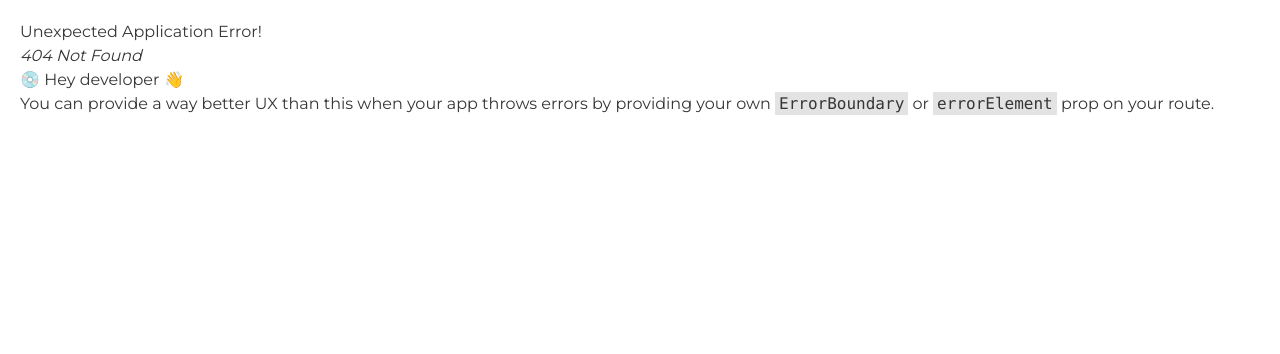
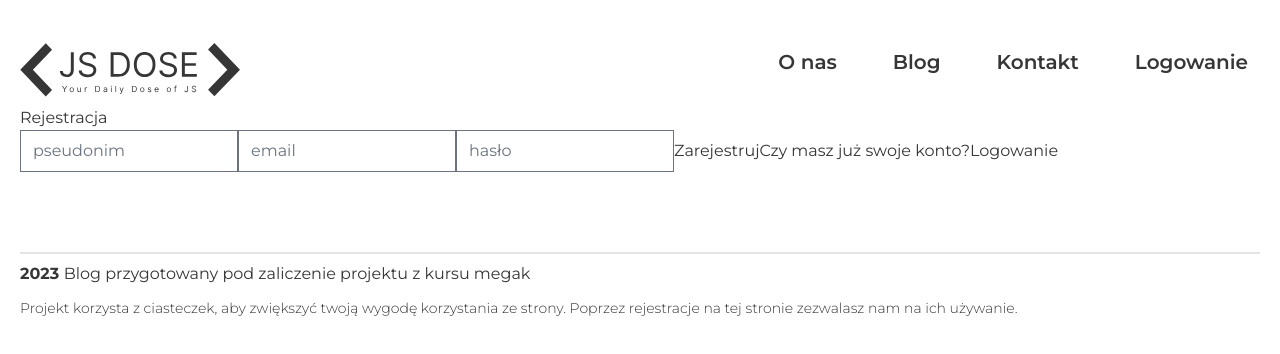
Before and after one commit to Muniox/blog-megak-front, a React (Vite) app: page /register in a window 1280 px wide. Before the commit this address had no page. Shown: the top 354 px of the page. Built offline with nearby package versions, Linux system fonts and the light colour scheme.

Commit message:
Added new page Register with basic form

```diff
--- a/src/App.tsx
+++ b/src/App.tsx
@@ -8,6 +8,7 @@ import { Footer } from './components/Footer';
 import { Navbar } from './components/Navbar';
 import { Home } from './pages/Home';
 import { Login } from './pages/Login';
+import { Register } from './pages/Register';
 
 const Layout = () => (
   <>
@@ -30,6 +31,10 @@ const router = createBrowserRouter([
         path: '/login',
         element: <Login />,
       },
+      {
+        path: '/register',
+        element: <Register />,
+      },
     ],
   },
 
--- a/src/components/Header.tsx
+++ b/src/components/Header.tsx
@@ -1,4 +1,5 @@
 import React from 'react';
+import { Link } from 'react-router-dom';
 import Programmer from '../assets/programmer.svg';
 import Arrow from '../assets/arrow.svg';
 
@@ -31,12 +32,14 @@ export const Header = () => {
         <img src={Programmer} alt="Programista" className="mx-auto mt-4 md:max-w-[483px] xl:max-w-none xl:min-w-[702px] xl:mt-10" />
       </div>
       <div className="md:flex md:items-center gap-3">
+        <Link to="/register">
           <button
             type="button"
             className="rounded-full primary-gradient text-white px-8 py-4 font-semibold text-xl block mx-auto md:mx-0 mt-5 xl:mt-0"
           >
             Zarejestruj się
           </button>
+        </Link>
         <p className="hidden md:inline">jeśli chcesz do nas dołączyć oraz pomóc w rozwijaniu bloga.</p>
       </div>
       <div className="mt-5 flex justify-center">
--- a/src/pages/Register.tsx
+++ b/src/pages/Register.tsx
@@ -1 +1,68 @@
-import React from 'react';
+import React, { ChangeEvent, FormEvent, useState } from 'react';
+import { Link, useNavigate } from 'react-router-dom';
+import axios, { AxiosError } from 'axios';
+
+export const Register = () => {
+  const [inputs, setInputs] = useState({
+    name: '',
+    email: '',
+    password: '',
+  });
+  const [err, setError] = useState<string | undefined | null>(null);
+
+  const navigate = useNavigate();
+
+  const handleChange = (e: ChangeEvent<HTMLInputElement>) => {
+    setInputs((prevState) => ({ ...prevState, [e.target.name]: e.target.value }));
+  };
+
+  const handleSubmit = async (e: FormEvent<HTMLFormElement>) => {
+    e.preventDefault();
+    try {
+      await axios.post(`${import.meta.env.VITE_PATH}users/register`, inputs);
+      navigate('/login');
+    } catch (error) {
+      if (axios.isAxiosError<AxiosError, Record<string, unknown>>(error)) {
+        setError(error.response?.data?.message);
+      }
+    }
+  };
+  return (
+    <div className="">
+      <h1>Rejestracja</h1>
+      <form onSubmit={handleSubmit}>
+        <input
+          required
+          type="text"
+          placeholder="pseudonim"
+          name="name"
+          onChange={handleChange}
+        />
+        <input
+          required
+          type="email"
+          placeholder="email"
+          name="email"
+          onChange={handleChange}
+        />
+        <input
+          required
+          type="password"
+          placeholder="hasło"
+          name="password"
+          onChange={handleChange}
+        />
+        <button
+          type="submit"
+        >
+          Zarejestruj
+        </button>
+        {err && <p>{err}</p>}
+        <span>
+          Czy masz już swoje konto?
+          <Link to="/login">Logowanie</Link>
+        </span>
+      </form>
+    </div>
+  );
+};
```
Lines whose indentation alone changed are shown as unchanged.
